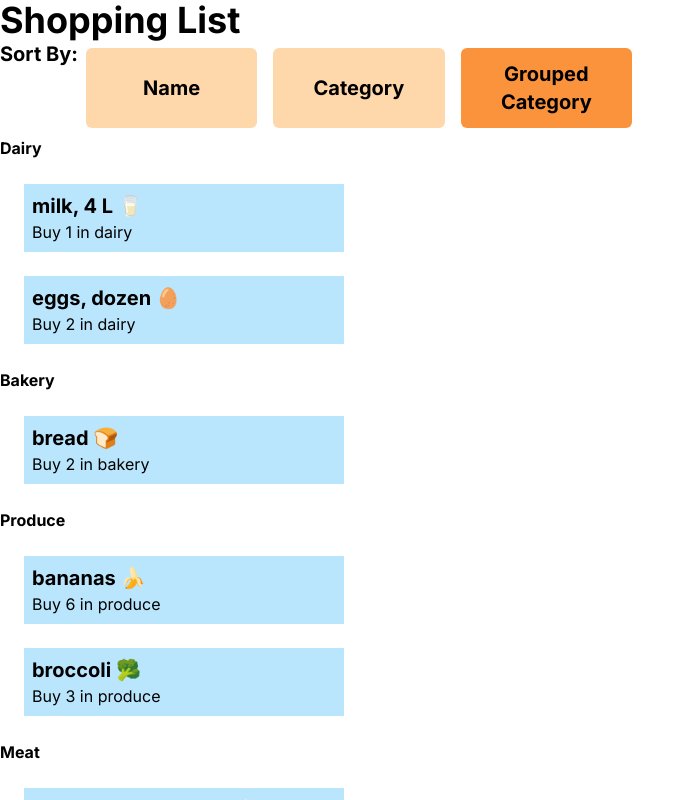
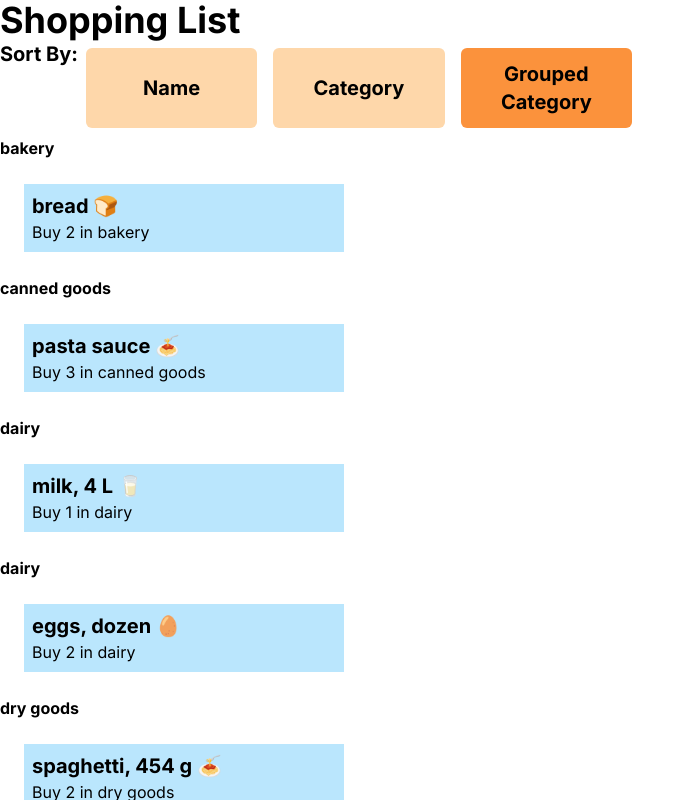
Before and after one commit to zzha142/cprg306-assignments, a Next.js app: page /week-5 in a window 1280 px wide. Both pictures are taken after a click on the button "Grouped Category". Shown: the top 800 px of the page, without its empty margins (0-695 px from the left). Built offline with nearby package versions, Linux system fonts and the light colour scheme.

Commit message:
Update item-list.js

```diff
--- a/app/week-5/item-list.js
+++ b/app/week-5/item-list.js
@@ -24,6 +24,9 @@
     else if (sort ==="category"){
         itemArray.sort((a,b)=>a.category.localeCompare(b.category));
     }
+    else {
+        itemArray.sort((a,b)=>a.category.localeCompare(b.category));
+    }
 
     const handleSortChange = (event) => {
         setSort(event.target.value);
@@ -34,18 +37,6 @@
         setSort(event.target.value);
         setGrouped(true);
     }
-
-    const groupItemsByCategory = () => {
-        return itemArray.reduce((acc, item) => {
-            const category = item.category;
-            if (!acc[category]) {
-                acc[category] = [];
-            }
-            acc[category].push(item);
-            return acc;
-        }, {});
-    };
-
     return (
         <section>
             <div className="flex w-1/2">
@@ -75,22 +66,18 @@
                 {itemArray.map((item) => {
                     if (grouped === false) {
                         return (
-                            <ul key={item.id}>
-                                <Item itemObj={item} />
-                            </ul>
+                            <ul><Item itemObj={item} /></ul>
+                        )
+                    }
+                    else {
+                        return (
+                            <div>
+                                <h2 className="text-l font-bold">{item.category}</h2>
+                                <ul>
+                                    <Item itemObj={item} />
+                                    </ul>
+                            </div>
                         );
-                    } else {
-                        const groupedItems = groupItemsByCategory();
-                        return Object.keys(groupedItems).map((category) => (
-                            <div key={category}>
-                                <h2 className="text-l font-bold capitalize">{category}</h2>
-                                <ul>
-                                    {groupedItems[category].map((groupedItem) => (
-                                        <Item key={groupedItem.id} itemObj={groupedItem} />
-                                    ))}
-                                </ul>
-                            </div>
-                        ));
                     }
                 })}
             </div>
```
